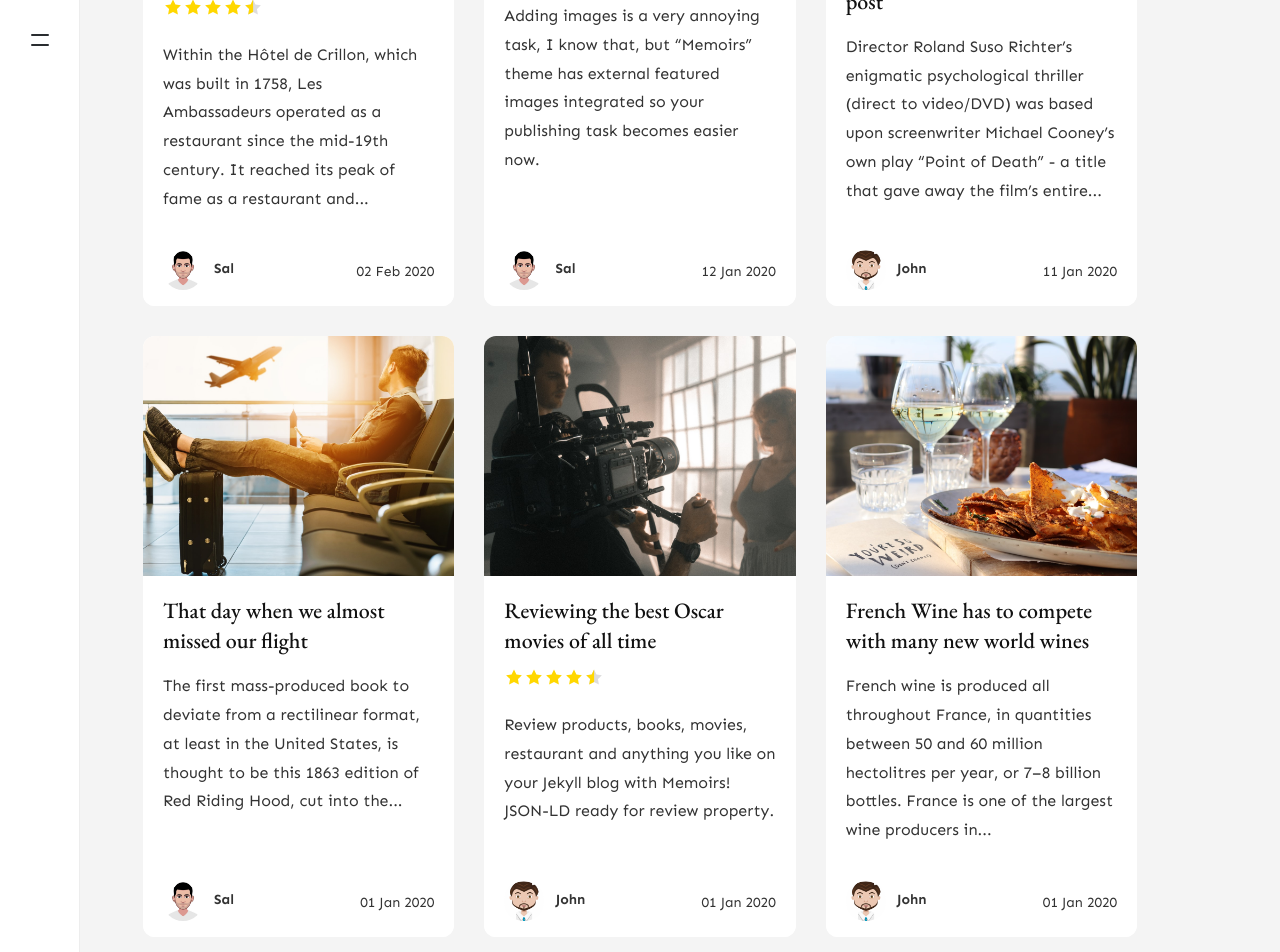
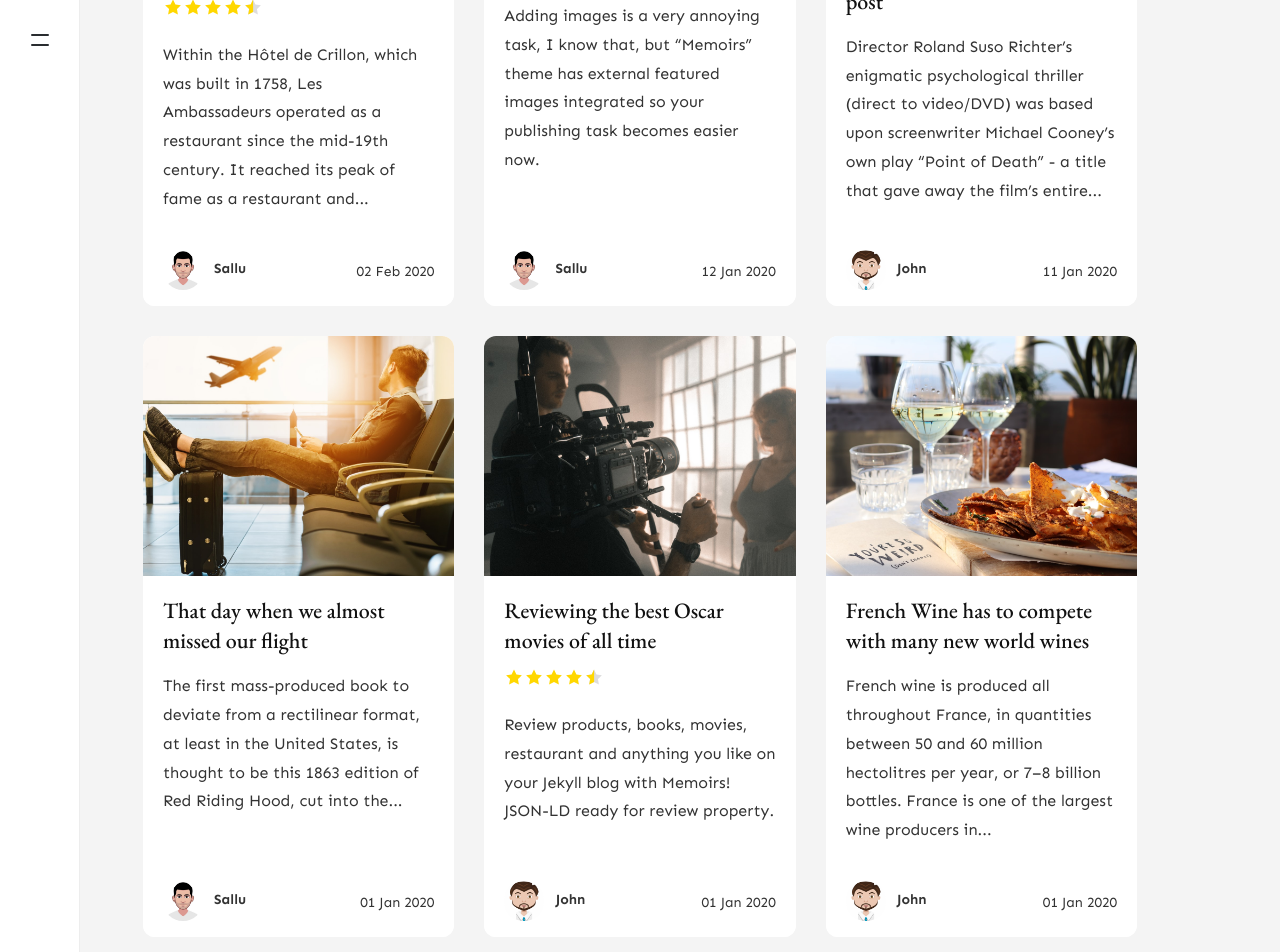
Before and after one commit to stackbit-projects/marvelous-dolphin-13283, a Jekyll site: the page built from _pages/categories.md, in a window 1280 px wide and 1400 px high, scrolled down 668 px. Shown: the top 952 px of the window. Built offline with Jekyll 4.4.1, drawn with Linux system fonts in a browser that asks for light colours; nearby versions of some CDN libraries; comment, search, counter and statistics services are not loaded; some of the changed text lies outside the part shown.

Commit message:
_config.yml: changed

```diff
--- a/_config.yml
+++ b/_config.yml
@@ -16,8 +16,8 @@ permalink: '/:title/'
 email: wowthemesnet@gmail.com
 authors:
   sal:
-    name: Sal
-    display_name: Sal
+    name: Sallu
+    display_name: Sallu
     avatar: assets/images/avatar-sal.png
     email: wowthemesnet@gmail.com
     web: 'https://www.wowthemes.net/donate/'
```
